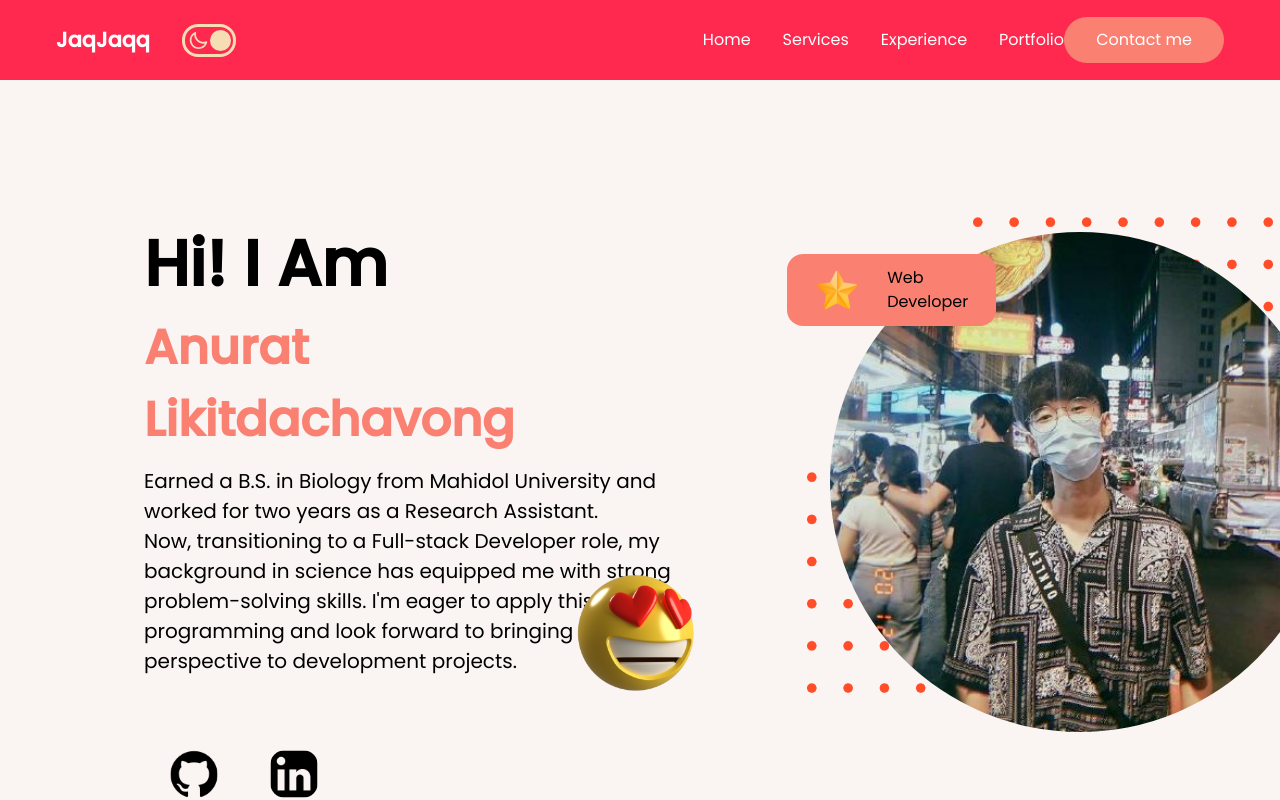
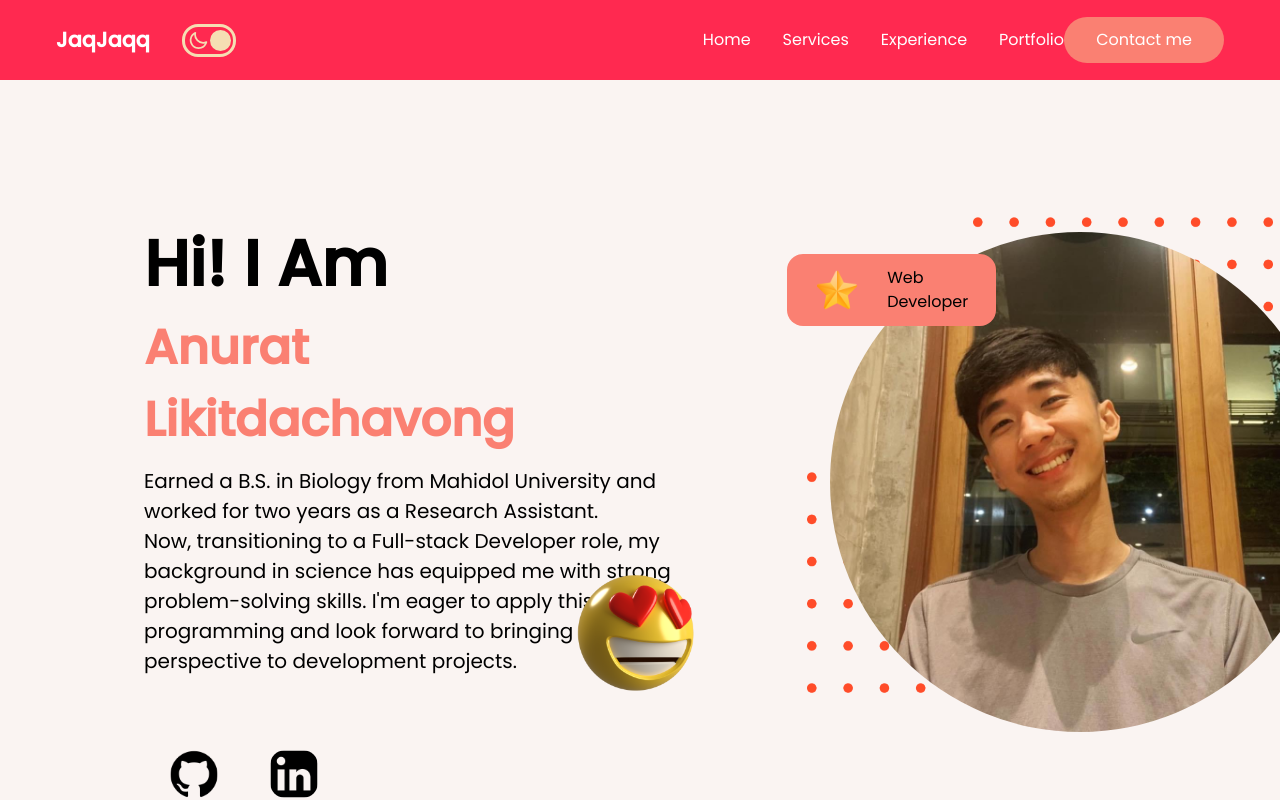
Before and after one commit to JaqJaqq/my-resume-app, a React (Vite) app: page / in a window 1280 px wide. Shown: the top 800 px of the page. Built offline with nearby package versions, Linux system fonts and the light colour scheme.

Commit message:
fix: fix title and change picture

```diff
--- a/index.html
+++ b/index.html
@@ -2,12 +2,11 @@
 <html lang="en">
   <head>
     <meta charset="UTF-8" />
-    <link rel="icon" type="image/svg+xml" href="/vite.svg" />
     <meta name="viewport" content="width=device-width, initial-scale=1.0" />
     <link rel="preconnect" href="https://fonts.googleapis.com">
     <link rel="preconnect" href="https://fonts.gstatic.com" crossorigin>
     <link href="https://fonts.googleapis.com/css2?family=Poppins:wght@200;300;400;500&display=swap" rel="stylesheet">
-    <title>My Resume App</title>
+    <title>Jack.Anurat Profile</title>
   </head>
   <body>
     <div id="root"></div>
--- a/src/components/Intro/Intro.jsx
+++ b/src/components/Intro/Intro.jsx
@@ -38,7 +38,7 @@ function Intro() {
         <div className="i-right">
             <img className="bullet" src="/icon/bullet.png" width={200}/>
             <img className="bullet" src="/icon/bullet.png" width={200}/>
-            <img src="/icon/man1.png" alt="man" width={500}/>
+            <img src="/icon/man3.png" alt="man" width={500}/>
             <motion.img
                 initial={{left: '-65%'}}
                 whileInView={{left: '-50%'}}
```
Also changed, not shown: public/icon/man3.png (added).
